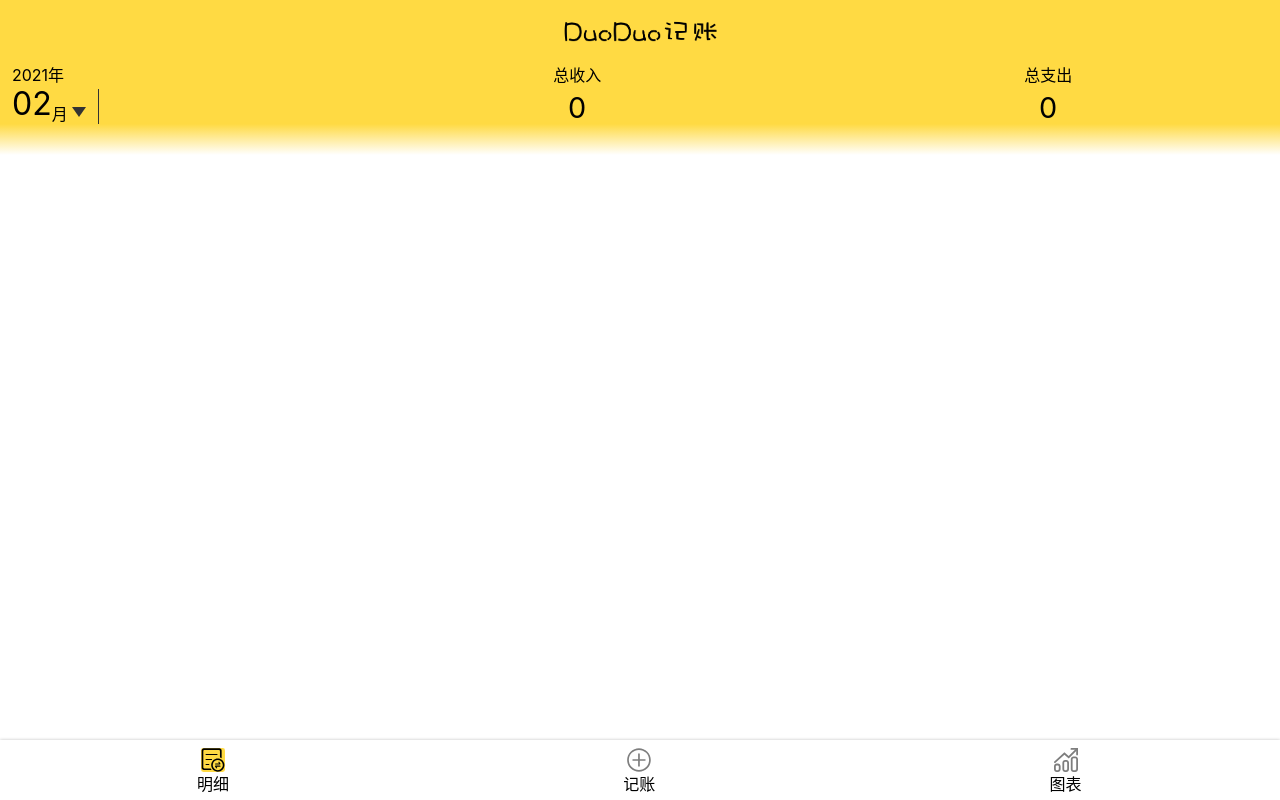
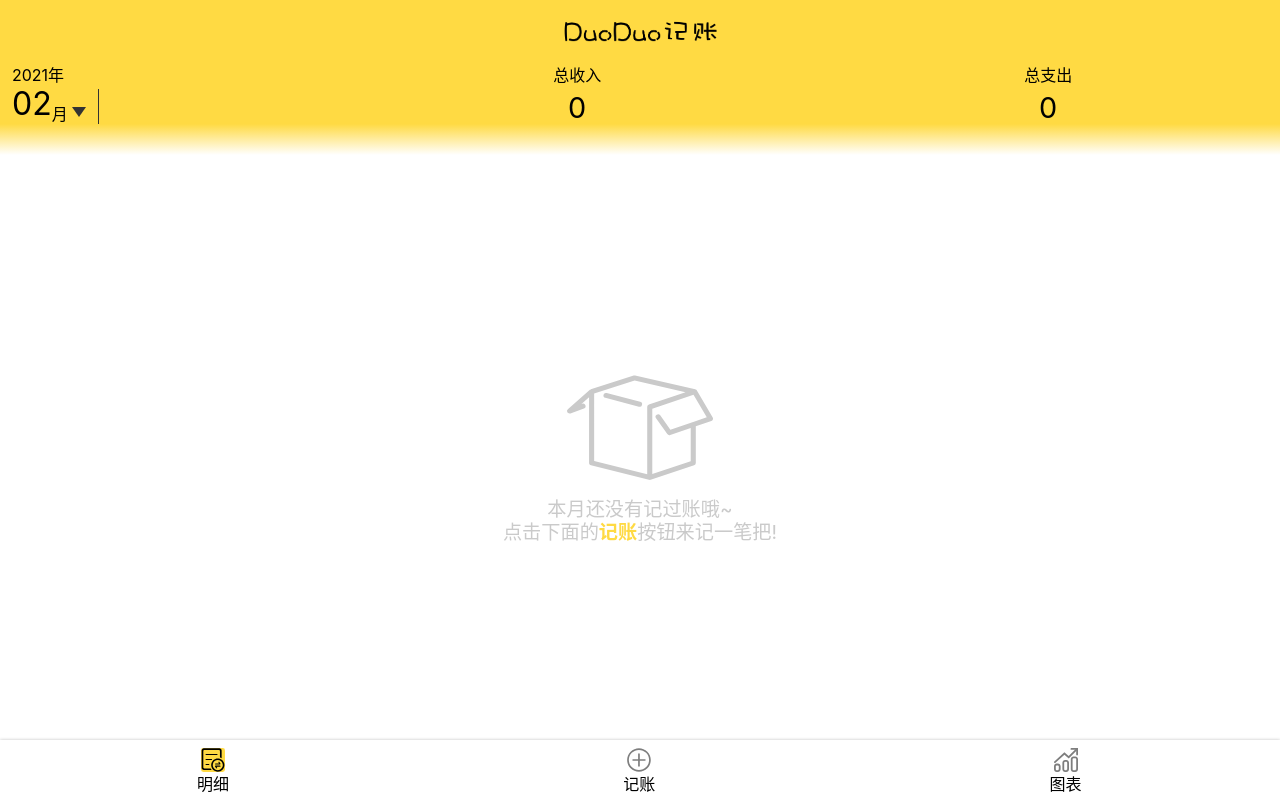
Before and after one commit to DDB324/duoduojizhang-React, a React app: page /#/detail in a window 1280 px wide. Built offline with nearby package versions, Linux system fonts and the light colour scheme.

Commit message:
增加NoContent组件

```diff
--- a/src/Views/Detail/Main.tsx
+++ b/src/Views/Detail/Main.tsx
@@ -4,6 +4,8 @@ import day from 'dayjs';
 import Icon from '../../components/Icon';
 import {RecordItem} from '../../hooks/useRecords';
 import React from 'react';
+import {NoContent} from '../../components/NoContent';
+
 
 type Props = {
   records: [string, RecordItem[]][]
@@ -13,6 +15,11 @@ type Props = {
 const Main: React.FC<Props> = (props) => {
     const {records, value} = props;
     const {findTag} = useTags();
+    console.log(records);
+    console.log(typeof records);
+    if (records.length === 0) {
+      return <NoContent/>;
+    } else {
       return <MainWrapper>
         {
           records.map(([date, record]) => (
@@ -41,6 +48,7 @@ const Main: React.FC<Props> = (props) => {
         }
       </MainWrapper>;
     }
+  }
 ;
 
 export {Main};
--- /dev/null
+++ b/src/components/NoContent.tsx
@@ -0,0 +1,35 @@
+import Icon from './Icon';
+import styled from 'styled-components';
+
+const NoContentWrapper = styled.div`
+  color: #cacaca;
+  height: 100%;
+  display: flex;
+  flex-direction: column;
+  align-items: center;
+  justify-content: center;
+  font-size: 1.2em;
+
+  > .icon {
+    width: 25%;
+    height: 25%;
+  }
+
+  > div {
+    > strong {
+      color: #ffda43;
+    }
+  }
+`;
+
+const NoContent = () => {
+  return (
+    <NoContentWrapper>
+      <Icon name='no-content'/>
+      <div>本月还没有记过账哦~</div>
+      <div>点击下面的<strong>记账</strong>按钮来记一笔把!</div>
+    </NoContentWrapper>
+  );
+};
+
+export {NoContent};
```
Also changed, not shown: src/icons/no-content.svg (added). Lines whose indentation alone changed are shown as unchanged.
